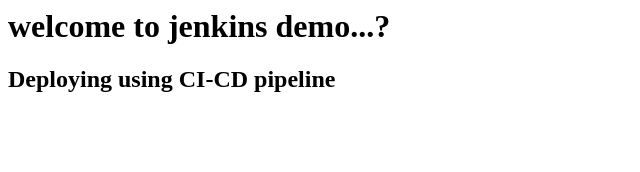
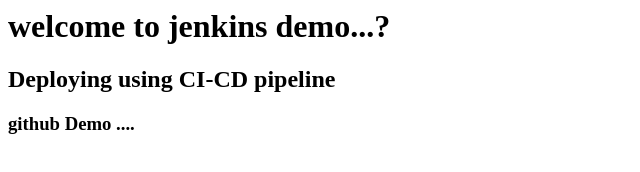
Before and after one commit to ABDULHADI110/ci-cd-test, a plain HTML site: page index.html in a window 1280 px wide. Shown: the whole page, without its empty margins (0-640 px from the left). Drawn offline with Linux system fonts and the light colour scheme.

Commit message:
Update index.html

```diff
--- a/index.html
+++ b/index.html
@@ -1,2 +1,3 @@
 <h1> welcome to jenkins demo...? </h1>
 <h2> Deploying using CI-CD pipeline </h2>
+<h3> github Demo .... </h3>
```
